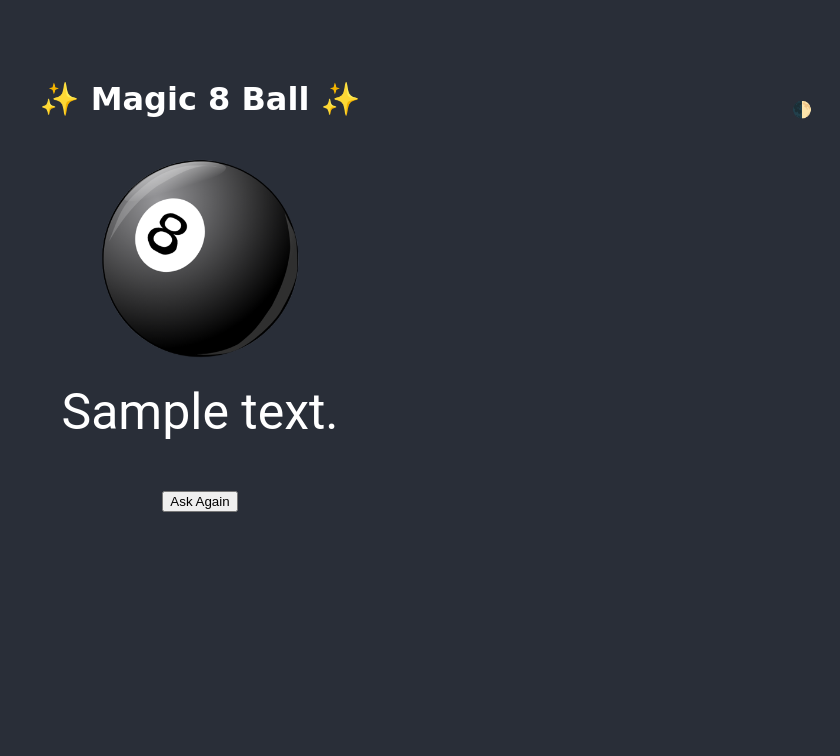
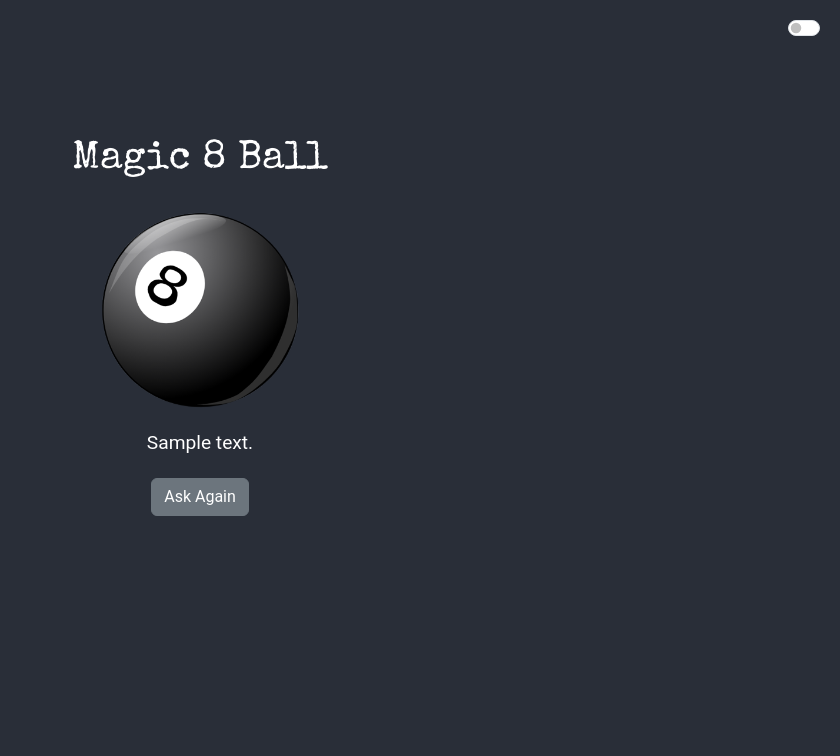
Before and after one commit to hbarry89/Magic-8-Ball, a Flask app: template templates/answer.html in a window 1280 px wide. Shown: the top 756 px of the page, without its empty margins (440-1280 px from the left). Run offline with Flask 3, Linux system fonts and the light colour scheme; the template is opened without the code that fills it: most values are stand-ins (such as "Sample title", 1, 10 or a date in 2020).

Commit message:
organize templates using jinja

```diff
--- a/app.py
+++ b/app.py
@@ -40,6 +40,3 @@ def answer():
     print("Magic 8 Ball's answer: " + answer)
 
     return render_template('answer.html', question=question, answer=answer)
-
-if __name__ == '__main__':
-    app.run(debug=True)
--- a/static/style.css
+++ b/static/style.css
@@ -53,8 +53,8 @@ a {
 }
 
 #answer-display {
-    margin-bottom: 50px;
-    font-size: 50px;
+    margin-bottom: 20px;
+    font-size: larger;
 }
 
 p {
--- a/templates/answer.html
+++ b/templates/answer.html
@@ -1,31 +1,8 @@
-<!DOCTYPE html>
-<html lang="en">
-<head>
-    <meta charset="UTF-8">
-    <meta name="viewport" content="width=device-width, initial-scale=1.0">
-    <title>Magic 8 Ball - Answer</title>
-    <link rel="icon" href="https://fav.farm/🎱" />
-    <link rel="stylesheet" href="{{ url_for('static', filename='style.css') }}">
-</head>
-<body>
-    <header>
-        <div id="toggle-button" class="toggle">🌓</div>
-    </header>
+{% extends 'base.html' %}
 
-    <main>
-        <h1>✨ Magic 8 Ball ✨</h1>
-        <img class="magic-8-ball" src="{{ url_for('static', filename='magic-8-ball.png') }}" alt="Magic 8 Ball" width="200" height="200">
-        <div class="asnwer">
-            <!-- <div id="question-display">Your question: {{ question }}</div> -->
-            <div id="answer-display">{{ answer }}</div>
-        </div>
-        <a href="/"><button>Ask Again</button></a>
-    </main>
-
-    <footer>
-        <p>Created by <a href="https://github.com/hbarry89" target="_blank">Huda Barry</a></p>
-    </footer>
-
-    <script src="{{ url_for('static', filename='script.js') }}"></script>
-</body>
-</html>
+{% block content %}
+    <div class="asnwer">
+        <div id="answer-display">{{ answer }}</div>
+    </div>
+    <a href="/"><button class="btn btn-secondary">Ask Again</button></a>
+{% endblock %}
--- /dev/null
+++ b/templates/base.html
@@ -0,0 +1,39 @@
+<!DOCTYPE html>
+<html lang="en">
+<head>
+    <meta charset="UTF-8">
+    <meta name="viewport" content="width=device-width, initial-scale=1.0">
+    <title>Magic 8 Ball</title>
+    <meta name="description" content="A Magic 8 Ball web app to ask questions and predict the future.">
+    <meta name="keywords" content="magic, 8ball, magic-8-ball, future, ask, questions, game">
+    <meta name="author" content="Huda Barry">
+    <link rel="icon" href="https://fav.farm/🎱" />
+    <link rel="preconnect" href="https://fonts.googleapis.com">
+    <link rel="preconnect" href="https://fonts.gstatic.com" crossorigin>
+    <link href="https://fonts.googleapis.com/css2?family=Special+Elite&display=swap" rel="stylesheet">
+    <link href="https://cdn.jsdelivr.net/npm/bootstrap@5.3.2/dist/css/bootstrap.min.css" rel="stylesheet" integrity="sha384-T3c6CoIi6uLrA9TneNEoa7RxnatzjcDSCmG1MXxSR1GAsXEV/Dwwykc2MPK8M2HN" crossorigin="anonymous">
+    <link rel="stylesheet" href="{{ url_for('static', filename='style.css') }}">
+</head>
+<body>
+    <header>
+        <div class="form-check form-switch toggle-container">
+            <input id="toggle-button" class="form-check-input toggle" type="checkbox" role="switch" id="flexSwitchCheckDefault">
+        </div>
+    </header>
+
+    <main>
+        <h1>Magic 8 Ball</h1>
+        <img class="img-fluid magic-8-ball" src="{{ url_for('static', filename='magic-8-ball.png') }}" alt="Magic 8 Ball" width="200" height="200">
+
+        <!-- Specific content for child templates goes here -->
+        {% block content %}{% endblock %}
+    </main>
+
+    <footer>
+        <p>Created by <a href="https://github.com/hbarry89" target="_blank">Huda Barry</a></p>
+    </footer>
+
+    <script src="https://cdn.jsdelivr.net/npm/bootstrap@5.3.2/dist/js/bootstrap.bundle.min.js" integrity="sha384-C6RzsynM9kWDrMNeT87bh95OGNyZPhcTNXj1NW7RuBCsyN/o0jlpcV8Qyq46cDfL" crossorigin="anonymous"></script>
+    <script src="{{ url_for('static', filename='script.js') }}"></script>
+</body>
+</html>
```
Also changed, not shown: templates/index.html (+7 -40 lines), README.md.
